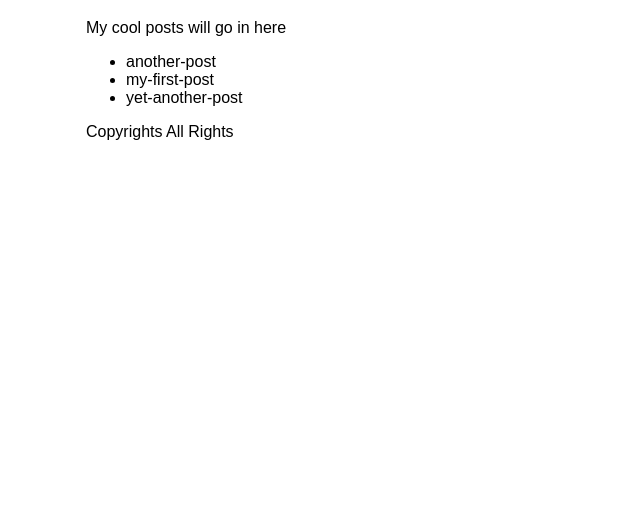
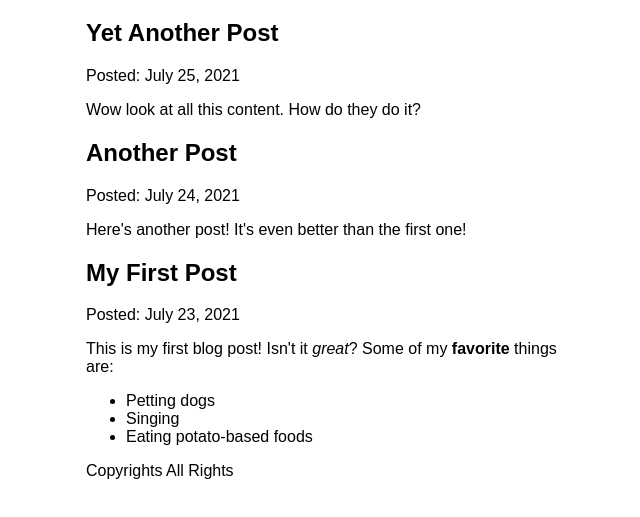
Before and after one commit to hoyeol0513/my_blog_22_05_31, a Gatsby site: page /blog in a window 1280 px wide. Shown: the part 181-698 px from the top of the page, without its empty margins (304-944 px from the left). Built offline with nearby package versions, Linux system fonts and the light colour scheme; Gatsby itself is replaced by a stand-in of ours.

Commit message:
블로그 포스트리스트에서 내용표시

```diff
--- a/src/pages/blog.js
+++ b/src/pages/blog.js
@@ -1,25 +1,33 @@
 import React from "react";
 import Layout from "../components/layout";
 import { graphql, useStaticQuery } from "gatsby";
+import { MDXRenderer } from "gatsby-plugin-mdx";
 
 function BlogPage() {
   const data = useStaticQuery(graphql`
     query {
-      allFile {
+      allMdx(sort: { fields: frontmatter___date, order: DESC }) {
         nodes {
-          name
+          frontmatter {
+            date(formatString: "MMMM D, YYYY")
+            title
+          }
+          id
+          body
         }
       }
     }
   `);
+
   return (
     <Layout pageTitle="My Blog Posts">
-      <p>My cool posts will go in here</p>
-      <ul>
-        {data.allFile.nodes.map((node) => (
-          <li key={node.name}>{node.name}</li>
-        ))}
-      </ul>
+      {data.allMdx.nodes.map((node) => (
+        <article key={node.id}>
+          <h2>{node.frontmatter.title}</h2>
+          <p>Posted: {node.frontmatter.date}</p>
+          <MDXRenderer>{node.body}</MDXRenderer>
+        </article>
+      ))}
     </Layout>
   );
 }
```
